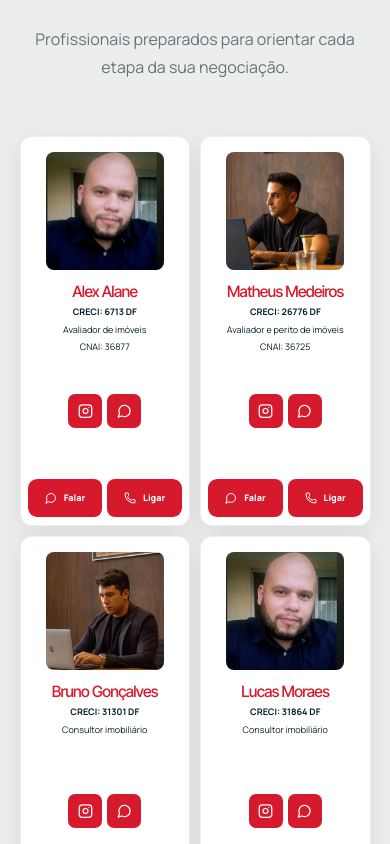
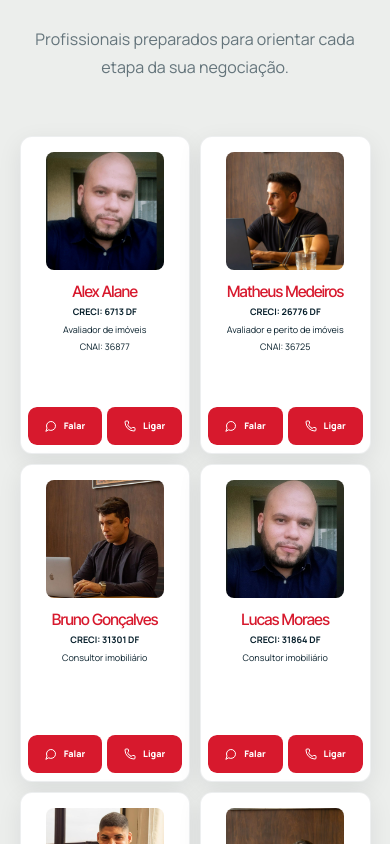
Before and after one commit to ViniciusVidaal/Imobiliaria, a Next.js app: page / in a window 390 px wide. Shown: the part 5120-5964 px from the top of the page. Built offline with nearby package versions, Linux system fonts and the light colour scheme; no server answers; the database is empty.

Commit message:
fix: equilibrar cards da equipe

```diff
--- a/app/brand.css
+++ b/app/brand.css
@@ -27,17 +27,14 @@ h1,h2,h3{font-family:var(--font-display),sans-serif;font-weight:650;letter-spaci
 @media(max-width:520px){.hero h1{font-size:44px}.section-head h2,.split-copy h2{font-size:39px}.agents .agent-card>div{height:180px}.testimonial-stage blockquote{font-size:22px}}
 
 /* Equipe AL7 */
-.agent-card{display:flex;flex-direction:column;min-height:535px;padding:22px 18px 18px;text-align:center}
+.agent-card{display:flex;flex-direction:column;min-height:470px;padding:22px 18px 18px;text-align:center}
 .agent-card>.agent-photo{position:relative;width:180px;height:180px;margin:0 auto 24px;overflow:hidden;border-radius:10px}
 .agent-card>.agent-photo img{object-fit:cover}
-.agent-card>.agent-info{height:auto;min-height:138px;padding:0;text-align:center}
+.agent-card>.agent-info{display:flex;flex:1;flex-direction:column;align-items:center;height:auto;min-height:145px;padding:0 4px;text-align:center}
 .agent-card>.agent-info h3{margin:0 0 12px;padding:0;color:var(--red);font-size:27px;line-height:1;white-space:nowrap}
 .agent-card>.agent-info span{margin:0;padding:0;color:var(--ink);font-size:13px;font-weight:700;letter-spacing:0;text-transform:none}
 .agent-card>.agent-info p{margin:8px 0 0;font-size:13px;line-height:1.35}
 .agent-card>.agent-info small{display:block;margin-top:7px;font-size:12px}
-.agent-social{height:auto!important;display:flex;justify-content:center;gap:7px;margin:4px 0 22px}
-.agent-social button{width:42px;height:42px;margin:0;display:grid;place-items:center;border:0;border-radius:7px;background:var(--red);color:#fff;cursor:pointer}
-.agent-social button svg{width:18px}
 .agent-actions{height:auto!important;display:grid;grid-template-columns:1fr 1fr;gap:8px;margin-top:auto}
 .agent-actions button{min-height:46px;margin:0;justify-content:center;border:0;border-radius:8px;background:var(--red);color:#fff;font-size:12px;font-weight:800;text-transform:none;cursor:pointer}
 .agent-actions button svg{width:15px}
@@ -49,16 +46,13 @@ footer>small{grid-column:auto;padding:0;border:0;color:rgba(255,255,255,.48);fon
 
 @media(max-width:768px){
   #sobre .split-media{display:none}
-  .agents .agent-card{min-height:390px;padding:10px 7px 8px}
+  .agents .agent-card{min-height:318px;padding:10px 7px 8px}
   .agents .agent-card>.agent-photo{width:118px;height:118px;margin:5px auto 14px;border-radius:8px}
-  .agents .agent-card>.agent-info{height:auto;min-height:108px;padding:0 2px}
+  .agents .agent-card>.agent-info{height:auto;min-height:104px;padding:0 2px}
   .agents .agent-card>.agent-info h3{margin-bottom:8px;padding:0;font-size:clamp(14px,4vw,17px);white-space:nowrap;letter-spacing:-.045em}
   .agents .agent-card>.agent-info span{min-height:0;margin:0;padding:0;font-size:9px;line-height:1.2}
   .agents .agent-card>.agent-info p{margin-top:6px;font-size:9px;line-height:1.25}
   .agents .agent-card>.agent-info small{margin-top:5px;font-size:9px}
-  .agents .agent-social{height:auto;margin:2px 0 12px;gap:5px}
-  .agents .agent-social button{width:34px;height:34px;margin:0}
-  .agents .agent-social button svg{width:15px}
   .agents .agent-actions{height:auto;gap:5px}
   .agents .agent-actions button{min-height:38px;margin:0;padding:0 4px;font-size:9px}
   .agents .agent-actions button svg{width:12px}
--- a/app/page.tsx
+++ b/app/page.tsx
@@ -1,6 +1,6 @@
 import Image from "next/image";
 import Link from "next/link";
-import { ArrowRight, BadgeCheck, Building2, Handshake, Instagram, KeyRound, MapPin, MessageCircle, Phone, ShieldCheck } from "lucide-react";
+import { ArrowRight, BadgeCheck, Building2, Handshake, KeyRound, MapPin, MessageCircle, Phone, ShieldCheck } from "lucide-react";
 import { Header } from "@/components/Header";
 import { SearchBox } from "@/components/SearchBox";
 import { LiveProperties } from "@/components/LiveProperties";
@@ -38,7 +38,7 @@ export default function Home() {
 
     <section id="sobre" className="section split"><div className="split-media"><Image src="/images/imgi_59_IMG_11061-scaled.jpg" alt={`Escritório ${brand.name}`} fill sizes="(max-width: 768px) 100vw, 50vw"/></div><div className="split-copy"><span className="eyebrow dark">Desde {brand.foundedYear}</span><h2>Brasília é o nosso <em>endereço.</em></h2><p>Há mais de 30 anos, a {brand.shortName} ajuda famílias, investidores e proprietários a tomar decisões imobiliárias melhores. Sem pressão. Sem letra miúda. Com gente de verdade acompanhando tudo.</p><ul><li><BadgeCheck/> Corretores certificados</li><li><BadgeCheck/> Negociação transparente</li><li><BadgeCheck/> Suporte jurídico e documental</li></ul><a href="#contato" className="btn primary">Conhecer a {brand.shortName}</a></div></section>
 
-    <section id="agentes" className="section agents"><div className="section-head"><span className="eyebrow dark">Agentes em destaque</span><h2>Nosso <em>time.</em></h2><p>Profissionais preparados para orientar cada etapa da sua negociação.</p></div><div className="agent-grid">{agents.map((agent)=><article className="agent-card" key={agent.name}><div className="agent-photo"><Image src={agent.img} alt={agent.name} fill sizes="(max-width: 768px) 46vw, 25vw"/></div><div className="agent-info"><h3>{agent.name}</h3><span>CRECI: {agent.creci}</span><p>{agent.specialty}</p>{agent.cnai&&<small>CNAI: {agent.cnai}</small>}</div><div className="agent-social"><button aria-label={`Instagram de ${agent.name}`}><Instagram/></button><button aria-label={`WhatsApp de ${agent.name}`}><MessageCircle/></button></div><div className="agent-actions"><button><MessageCircle/> Falar</button><button><Phone/> Ligar</button></div></article>)}</div></section>
+    <section id="agentes" className="section agents"><div className="section-head"><span className="eyebrow dark">Agentes em destaque</span><h2>Nosso <em>time.</em></h2><p>Profissionais preparados para orientar cada etapa da sua negociação.</p></div><div className="agent-grid">{agents.map((agent)=><article className="agent-card" key={agent.name}><div className="agent-photo"><Image src={agent.img} alt={agent.name} fill sizes="(max-width: 768px) 46vw, 25vw"/></div><div className="agent-info"><h3>{agent.name}</h3><span>CRECI: {agent.creci}</span><p>{agent.specialty}</p>{agent.cnai&&<small>CNAI: {agent.cnai}</small>}</div><div className="agent-actions"><button><MessageCircle/> Falar</button><button><Phone/> Ligar</button></div></article>)}</div></section>
 
     <Testimonials />
 
```
